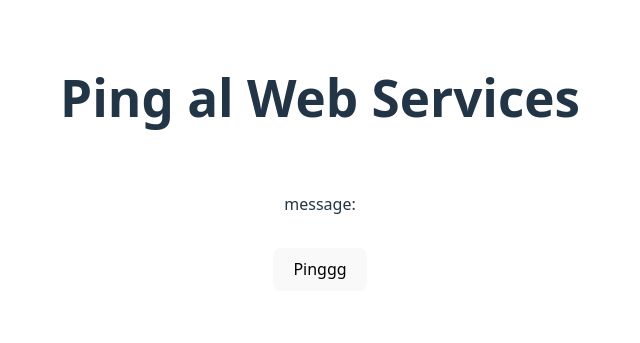
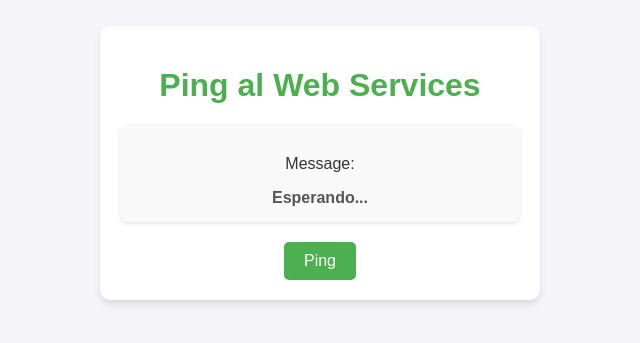
Before and after one commit to HilaryQuinaluisa/PRACTICA, a website built with Vite: page frontend/index.html in a window 1280 px wide. Shown: the part 237-580 px from the top of the page, without its empty margins (320-960 px from the left). Built offline with nearby package versions, Linux system fonts and the light colour scheme.

Commit message:
Práctica webService [v2]

```diff
--- a/frontend/index.html
+++ b/frontend/index.html
@@ -2,19 +2,24 @@
 <html lang="en">
   <head>
     <meta charset="UTF-8" />
-    <link rel="stylesheet" href="src/style.css">
+    <link rel="stylesheet" href="./src/style.css">
     <meta name="viewport" content="width=device-width, initial-scale=1.0" />
     <title>Vite App</title>
   </head>
   <body>
-     <!-- <div><h1>hola mundo</h1></div> -->
-    <script type="module" src="/src/main.js"></script>
     <div id="app">
       <h1>Ping al Web Services</h1>
       <div class="card">
-        message: <div id="message"></div>
+        <p>Message:</p>
+        <div id="message">Esperando...</div>
       </div>
-      <button id="pingButton">Pinggg</button>
+      <button id="pingButton">Ping</button>
+      <script>
+        document.getElementById('pingButton').addEventListener('click', function() {
+          this.textContent = 'Pong';
+          document.getElementById('message').textContent = '¡Respuesta recibida!';
+        });
+      </script>
     </div>
   </body>
 </html>
--- a/frontend/src/style.css
+++ b/frontend/src/style.css
@@ -1,96 +1,54 @@
-:root {
-  font-family: system-ui, Avenir, Helvetica, Arial, sans-serif;
-  line-height: 1.5;
-  font-weight: 400;
-
-  color-scheme: light dark;
-  color: rgba(255, 255, 255, 0.87);
-  background-color: #09d662;
-
-  font-synthesis: none;
-  text-rendering: optimizeLegibility;
-  -webkit-font-smoothing: antialiased;
-  -moz-osx-font-smoothing: grayscale;
+      body {
+        font-family: Arial, sans-serif;
+        margin: 0;
+        padding: 0;
+        background-color: #f4f4f9;
+        color: #333;
+        display: flex;
+        justify-content: center;
+        align-items: center;
+        height: 100vh;
       }
 
-a {
-  font-weight: 500;
-  color: #646cff;
-  text-decoration: inherit;
-}
-a:hover {
-  color: #535bf2;
-}
-
-body {
-  margin: 0;
-  display: flex;
-  place-items: center;
-  min-width: 320px;
-  min-height: 100vh;
+      #app {
+        text-align: center;
+        background: #fff;
+        padding: 20px;
+        border-radius: 10px;
+        box-shadow: 0 4px 6px rgba(0, 0, 0, 0.1);
+        max-width: 400px;
+        width: 100%;
       }
 
       h1 {
-  font-size: 3.2em;
-  line-height: 1.1;
-}
-
-#app {
-  max-width: 1280px;
-  margin: 0 auto;
-  padding: 2rem;
-  text-align: center;
-}
-
-.logo {
-  height: 6em;
-  padding: 1.5em;
-  will-change: filter;
-  transition: filter 300ms;
-}
-.logo:hover {
-  filter: drop-shadow(0 0 2em #646cffaa);
-}
-.logo.vanilla:hover {
-  filter: drop-shadow(0 0 2em #3178c6aa);
+        color: #4CAF50;
+        margin-bottom: 20px;
       }
 
       .card {
-  padding: 2em;
+        background: #f9f9f9;
+        padding: 15px;
+        border-radius: 8px;
+        margin-bottom: 20px;
+        box-shadow: 0 2px 4px rgba(0, 0, 0, 0.1);
       }
 
-.read-the-docs {
-  color: #888;
+      #message {
+        font-weight: bold;
+        color: #555;
       }
 
-button {
-  border-radius: 8px;
-  border: 1px solid transparent;
-  padding: 0.6em 1.2em;
-  font-size: 1em;
-  font-weight: 500;
-  font-family: inherit;
-  background-color: #1a1a1a;
+      #pingButton {
+        background-color: #4CAF50;
+        color: white;
+        border: none;
+        padding: 10px 20px;
+        border-radius: 5px;
         cursor: pointer;
-  transition: border-color 0.25s;
-}
-button:hover {
-  border-color: #646cff;
-}
-button:focus,
-button:focus-visible {
-  outline: 4px auto -webkit-focus-ring-color;
+        font-size: 16px;
+        transition: background-color 0.3s ease;
       }
 
-@media (prefers-color-scheme: light) {
-  :root {
-    color: #213547;
-    background-color: #ffffff;
+      #pingButton:hover {
+        background-color: #45a049;
       }
-  a:hover {
-    color: #747bff;
-  }
-  button {
-    background-color: #f9f9f9;
-  }
-}
```
Lines whose indentation alone changed are shown as unchanged.
